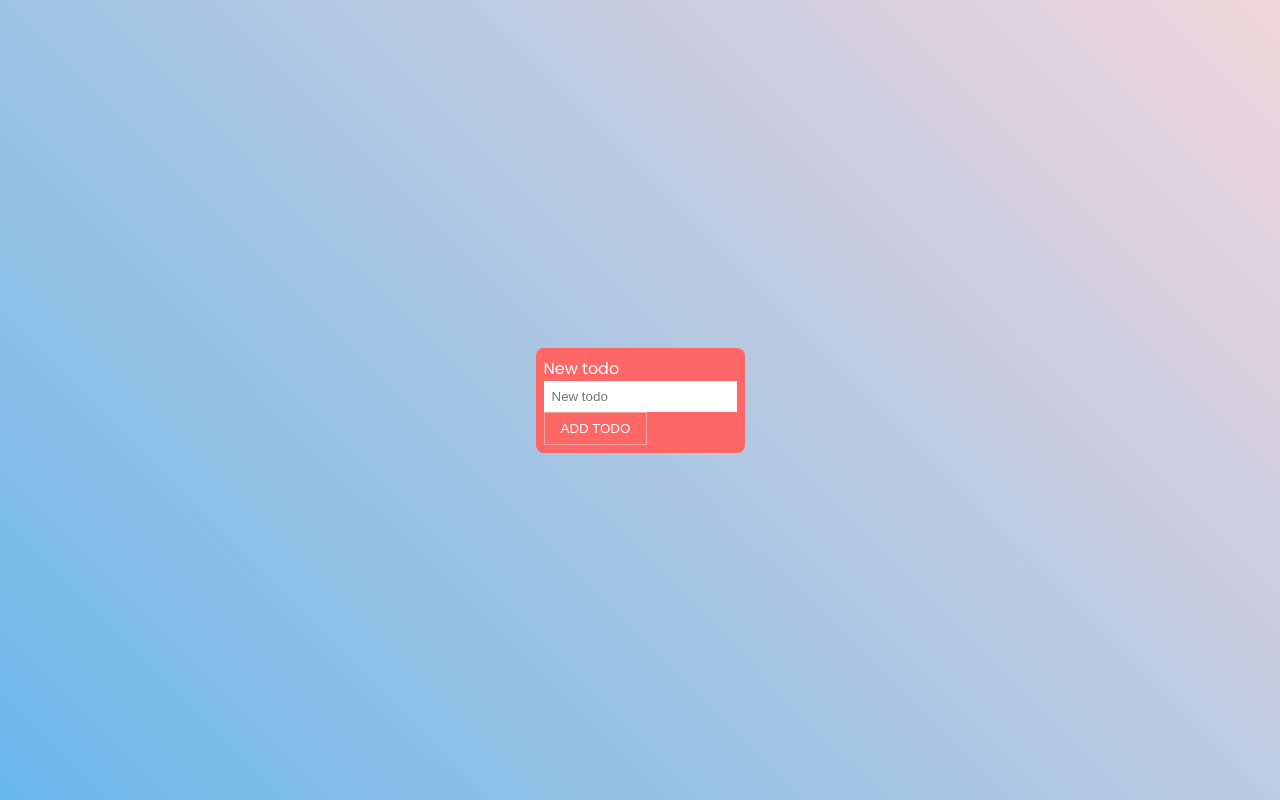
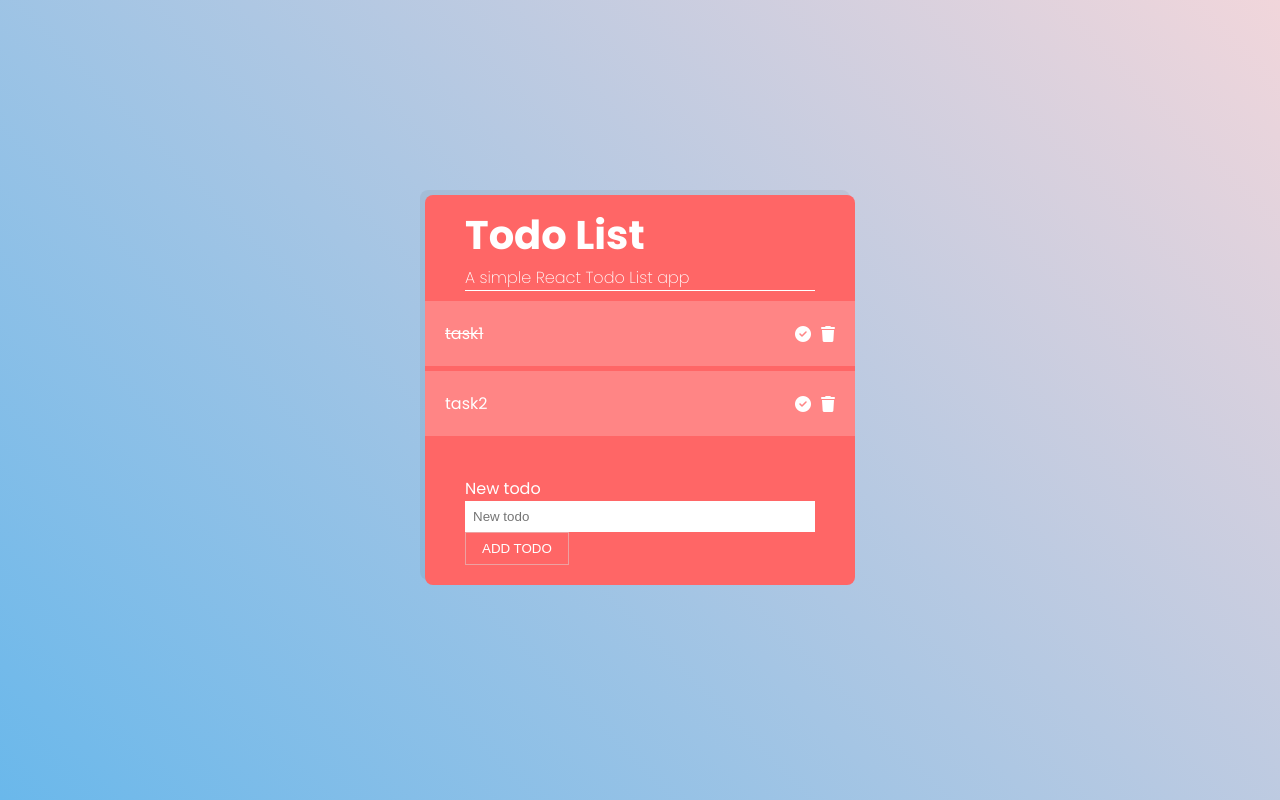
Before and after one commit to nguyenbinhduong108/Learn_React, a React (Vite) app: page / in a window 1280 px wide. Built offline with nearby package versions, Linux system fonts and the light colour scheme.

Commit message:
todo list

```diff
--- a/src/App.module.css
+++ b/src/App.module.css
@@ -1,5 +1,5 @@
 .container {
-    padding: 8px;
     background-color: #FF6666;
     border-radius: 8px;
+    box-shadow: -5px -5px rgba(0, 0, 0, .05);
 }
--- /dev/null
+++ b/src/components/Header.tsx
@@ -0,0 +1,10 @@
+import style from "./header.module.css";
+
+export default function Header() {
+  return (
+    <div className={style.header}>
+      <h1 className={style.title}>Todo List</h1>
+      <p className={style.decreption}>A simple React Todo List app</p>
+    </div>
+  );
+}
--- /dev/null
+++ b/src/components/Item.tsx
@@ -0,0 +1,27 @@
+import React from "react";
+import style from "./item.module.css";
+
+export default function Item({
+  children,
+  completed,
+  handleClickCheck,
+  handleClickDelete,
+}: {
+  children: React.ReactNode;
+  completed: boolean;
+  handleClickCheck: (e: any) => void;
+  handleClickDelete: (e: any) => void;
+}) {
+  return (
+    <div className={style.item}>
+      {!completed ? (
+        <div className={style.taskTrue}>{children}</div>
+      ) : (
+        <div className={style.taskFalse}>{children}</div>
+      )}
+
+      <i onClick={handleClickCheck} className="fa-solid fa-circle-check"></i>
+      <i onClick={handleClickDelete} className="fa-solid fa-trash"></i>
+    </div>
+  );
+}
--- a/src/components/Todo.tsx
+++ b/src/components/Todo.tsx
@@ -1,20 +1,71 @@
 import { useState } from "react";
+import style from "./todo.module.css";
+
 import Button from "./Button";
 import Input from "./Input";
+import Item from "./Item";
+import Header from "./Header";
 
 export default function Todo() {
   const [todo, setTodo] = useState("");
+
+  const [todos, setTodos] = useState([
+    { id: 1, name: "task1", completed: true },
+    { id: 2, name: "task2", completed: false },
+  ]);
 
   function handleChange(e: any) {
     setTodo(e.target.value);
   }
 
-  function handleClick() {
-    console.log(todo);
+  function handleClickAdd() {
+    setTodos([
+      ...todos,
+      { id: todos.length + 1, name: todo, completed: false },
+    ]);
   }
+
+  function handleClickCheck(id: number) {
+    const updatedTodos = todos.map((todo) => {
+      if (todo.id === id && !todo.completed) {
+        return { ...todo, completed: true };
+      }
+
+      if (todo.id === id && todo.completed) {
+        return { ...todo, completed: false };
+      }
+      return todo;
+    });
+
+    setTodos(updatedTodos);
+  }
+
+  function handleClickDelete(id: number) {
+    const deleteTodos = todos.filter((todo) => {
+      if (todo.id !== id) {
+        return todo;
+      }
+    });
+
+    setTodos(deleteTodos);
+  }
+
   return (
     <div>
-      <div className="head">
+      <Header></Header>
+
+      {todos.map((item) => (
+        <Item
+          key={item.id}
+          completed={item.completed}
+          handleClickCheck={() => handleClickCheck(item.id)}
+          handleClickDelete={() => handleClickDelete(item.id)}
+        >
+          {item.name}
+        </Item>
+      ))}
+
+      <div className={style.input}>
         <Input
           text={todo}
           onChange={(e: any) => handleChange(e)}
@@ -22,7 +73,8 @@ export default function Todo() {
         >
           New todo
         </Input>
-        <Button onClick={handleClick}>Add todo</Button>
+        <Button onClick={handleClickAdd}>Add todo</Button>
+
       </div>
     </div>
   );
--- /dev/null
+++ b/src/components/header.module.css
@@ -0,0 +1,14 @@
+.header {
+    padding: 10px 40px;
+    color: white;
+    font-weight: 200;
+    width: 100%;
+}
+
+.title {
+    font-size: 40px;
+}
+
+.decreption {
+    border-bottom: 1px solid white;
+}
--- a/src/components/input.module.css
+++ b/src/components/input.module.css
@@ -5,4 +5,5 @@
 .input {
     padding: 8px;
     border: unset;
+    width: 350px;
 }
--- /dev/null
+++ b/src/components/item.module.css
@@ -0,0 +1,27 @@
+.item {
+    background-color: rgba(255, 255, 255, .2);
+    display: flex;
+    align-items: center;
+    padding: 20px;
+    color: white;
+    gap: 10px;
+    margin-bottom: 5px;
+}
+
+.taskTrue {
+    flex: 1;
+}
+
+.taskFalse {
+    flex: 1;
+    text-decoration: line-through;
+}
+
+i:hover {
+    color: rgba(0, 0, 0, .3);
+    cursor: pointer;
+}
+
+i:active {
+    color: rgba(0, 0, 0, .2);
+}
--- /dev/null
+++ b/src/components/todo.module.css
@@ -0,0 +1,4 @@
+.input {
+    padding: 20px;
+    margin: 20px;
+}
--- a/src/main.css
+++ b/src/main.css
@@ -1,4 +1,5 @@
-@import url('https://fonts.googleapis.com/css2?family=Poppins:wght@400;500;700&display=swap');
+@import url('https://fonts.googleapis.com/css2?family=Poppins:wght@200;400;500;700&display=swap');
+@import url('https://cdnjs.cloudflare.com/ajax/libs/font-awesome/6.5.1/css/all.min.css');
 
 * {
     padding: 0;
```
